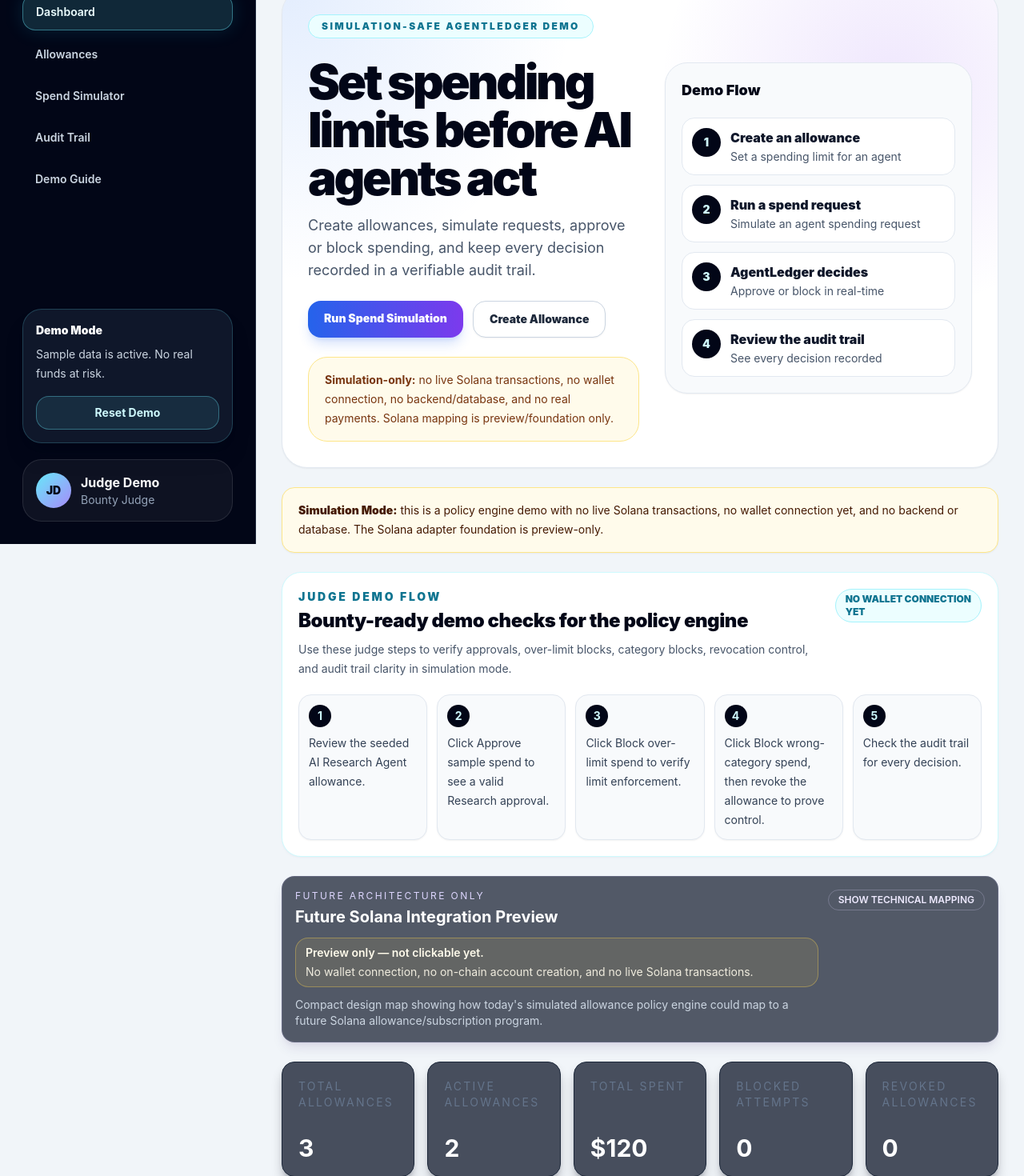
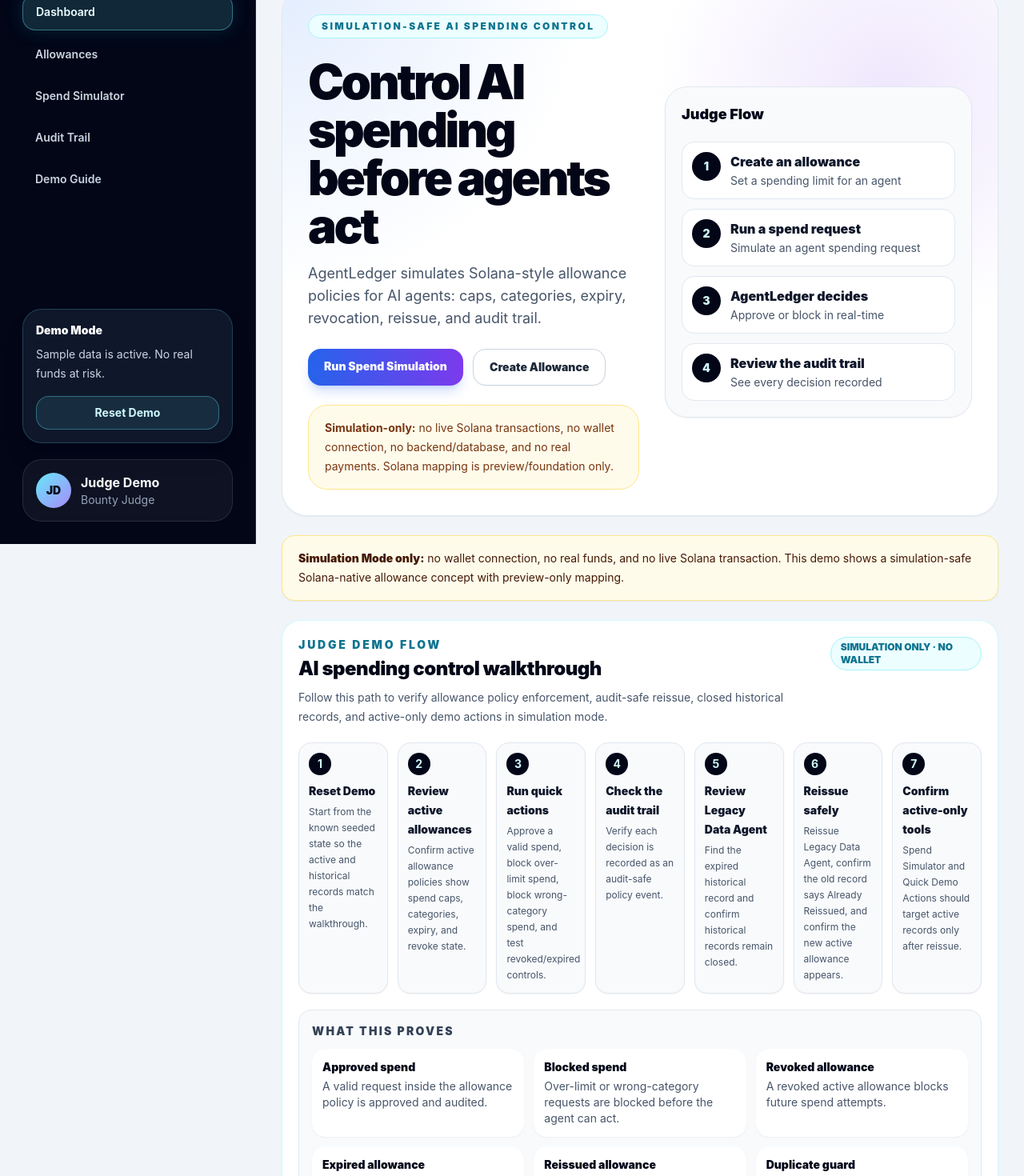
Before and after one commit to labden1980/northstar-agent-allowance-governor, a React (Vite) app: page / in a window 1280 px wide. Shown: the part 120-1590 px from the top of the page at 80% size. Built offline with nearby package versions, Linux system fonts and the light colour scheme.

Commit message:
Correct reset audit wording

```diff
--- a/src/components/DemoGuide.tsx
+++ b/src/components/DemoGuide.tsx
@@ -1,9 +1,20 @@
-const demoSteps = [
-  "Review the seeded AI Research Agent allowance.",
-  "Click Approve sample spend to see a valid Research approval.",
-  "Click Block over-limit spend to verify limit enforcement.",
-  "Click Block wrong-category spend, then revoke the allowance to prove control.",
-  "Check the audit trail for every decision.",
+const judgeDemoSteps = [
+  ["Reset Demo", "Start from the known seeded state so the active and historical records match the walkthrough."],
+  ["Review active allowances", "Confirm active allowance policies show spend caps, categories, expiry, and revoke state."],
+  ["Run quick actions", "Approve a valid spend, block over-limit spend, block wrong-category spend, and test revoked/expired controls."],
+  ["Check the audit trail", "Verify each decision is recorded as an audit-safe policy event."],
+  ["Review Legacy Data Agent", "Find the expired historical record and confirm historical records remain closed."],
+  ["Reissue safely", "Reissue Legacy Data Agent, confirm the old record says Already Reissued, and confirm the new active allowance appears."],
+  ["Confirm active-only tools", "Spend Simulator and Quick Demo Actions should target active records only after reissue."],
+];
+
+const expectedResults = [
+  ["Approved spend", "A valid request inside the allowance policy is approved and audited."],
+  ["Blocked spend", "Over-limit or wrong-category requests are blocked before the agent can act."],
+  ["Revoked allowance", "A revoked active allowance blocks future spend attempts."],
+  ["Expired allowance", "Expired historical records stay closed and cannot be spent from."],
+  ["Reissued allowance", "Reissue creates a new active allowance without reopening the old record."],
+  ["Duplicate guard", "A previously reissued historical record shows Already Reissued instead of creating duplicates."],
 ];
 
 export function DemoGuide() {
@@ -12,25 +23,39 @@
       <div className="flex flex-col gap-4 lg:flex-row lg:items-start lg:justify-between">
         <div>
           <p className="text-sm font-black uppercase tracking-[0.2em] text-cyan-700">Judge Demo Flow</p>
-          <h2 className="mt-1 text-2xl font-black tracking-[-0.02em] text-slate-950">Bounty-ready demo checks for the policy engine</h2>
+          <h2 className="mt-1 text-2xl font-black tracking-[-0.02em] text-slate-950">AI spending control walkthrough</h2>
           <p className="mt-2 max-w-3xl text-sm leading-6 text-slate-600">
-            Use these judge steps to verify approvals, over-limit blocks, category blocks, revocation control, and audit trail clarity in simulation mode.
+            Follow this path to verify allowance policy enforcement, audit-safe reissue, closed historical records, and active-only demo actions in simulation mode.
           </p>
         </div>
         <span className="rounded-full border border-cyan-200 bg-cyan-50 px-3 py-1 text-xs font-black uppercase text-cyan-700">
-          No wallet connection yet
+          Simulation only · no wallet
         </span>
       </div>
-      <ol className="mt-5 grid gap-3 md:grid-cols-5">
-        {demoSteps.map((step, index) => (
-          <li key={step} className="rounded-2xl border border-slate-200 bg-slate-50 p-3 text-sm leading-6 text-slate-700 shadow-sm">
+
+      <ol className="mt-5 grid gap-3 lg:grid-cols-7 md:grid-cols-2">
+        {judgeDemoSteps.map(([title, description], index) => (
+          <li key={title} className="rounded-2xl border border-slate-200 bg-slate-50 p-3 text-sm leading-6 text-slate-700 shadow-sm">
             <span className="mb-2 inline-flex h-7 w-7 items-center justify-center rounded-full bg-slate-950 font-bold text-cyan-100">
               {index + 1}
             </span>
-            <p>{step}</p>
+            <p className="font-black text-slate-900">{title}</p>
+            <p className="mt-1 text-xs leading-5 text-slate-600">{description}</p>
           </li>
         ))}
       </ol>
+
+      <div className="mt-5 rounded-2xl border border-slate-200 bg-slate-50 p-4">
+        <h3 className="text-sm font-black uppercase tracking-[0.16em] text-slate-700">What this proves</h3>
+        <div className="mt-3 grid gap-3 md:grid-cols-2 lg:grid-cols-3">
+          {expectedResults.map(([title, description]) => (
+            <div key={title} className="rounded-2xl border border-white bg-white p-3 text-sm shadow-sm">
+              <p className="font-black text-slate-950">{title}</p>
+              <p className="mt-1 leading-5 text-slate-600">{description}</p>
+            </div>
+          ))}
+        </div>
+      </div>
     </section>
   );
 }
--- a/src/components/SimulationNotice.tsx
+++ b/src/components/SimulationNotice.tsx
@@ -1,7 +1,7 @@
 export function SimulationNotice() {
   return (
     <aside className="rounded-2xl border border-amber-200 bg-amber-50 px-5 py-4 text-sm leading-6 text-amber-950 shadow-sm">
-      <strong className="font-black text-amber-950">Simulation Mode:</strong> this is a policy engine demo with no live Solana transactions, no wallet connection yet, and no backend or database. The Solana adapter foundation is preview-only.
+      <strong className="font-black text-amber-950">Simulation Mode only:</strong> no wallet connection, no real funds, and no live Solana transaction. This demo shows a simulation-safe Solana-native allowance concept with preview-only mapping.
     </aside>
   );
 }
--- a/src/components/dashboard/AgentLedgerHero.tsx
+++ b/src/components/dashboard/AgentLedgerHero.tsx
@@ -12,14 +12,14 @@
       <div className="relative grid gap-8 xl:grid-cols-[minmax(0,1fr)_24rem] xl:items-center">
         <div className="max-w-3xl space-y-6">
           <div className="inline-flex rounded-full border border-cyan-200 bg-cyan-50 px-4 py-1.5 text-xs font-black uppercase tracking-[0.2em] text-cyan-700">
-            Simulation-safe AgentLedger demo
+            Simulation-safe AI spending control
           </div>
           <div className="space-y-4">
             <h1 id="agentledger-hero-title" className="text-4xl font-black tracking-[-0.055em] text-slate-950 sm:text-5xl lg:text-6xl">
-              Set spending limits before AI agents act
+              Control AI spending before agents act
             </h1>
             <p className="max-w-2xl text-base leading-7 text-slate-600 sm:text-lg">
-              Create allowances, simulate requests, approve or block spending, and keep every decision recorded in a verifiable audit trail.
+              AgentLedger simulates Solana-style allowance policies for AI agents: caps, categories, expiry, revocation, reissue, and audit trail.
             </p>
           </div>
           <div className="flex flex-wrap gap-3">
@@ -36,7 +36,7 @@
         </div>
 
         <aside className="rounded-[1.75rem] border border-slate-200 bg-slate-50 p-5 shadow-sm" aria-labelledby="demo-flow-title">
-          <p id="demo-flow-title" className="text-lg font-black text-slate-950">Demo Flow</p>
+          <p id="demo-flow-title" className="text-lg font-black text-slate-950">Judge Flow</p>
           <ol className="mt-5 space-y-3">
             {demoSteps.map(([title, description], index) => (
               <li key={title} className="flex gap-3 rounded-2xl border border-slate-200 bg-white p-3">
```
Also changed, not shown: 2 other files (tests, documents, lock files or other folders).
